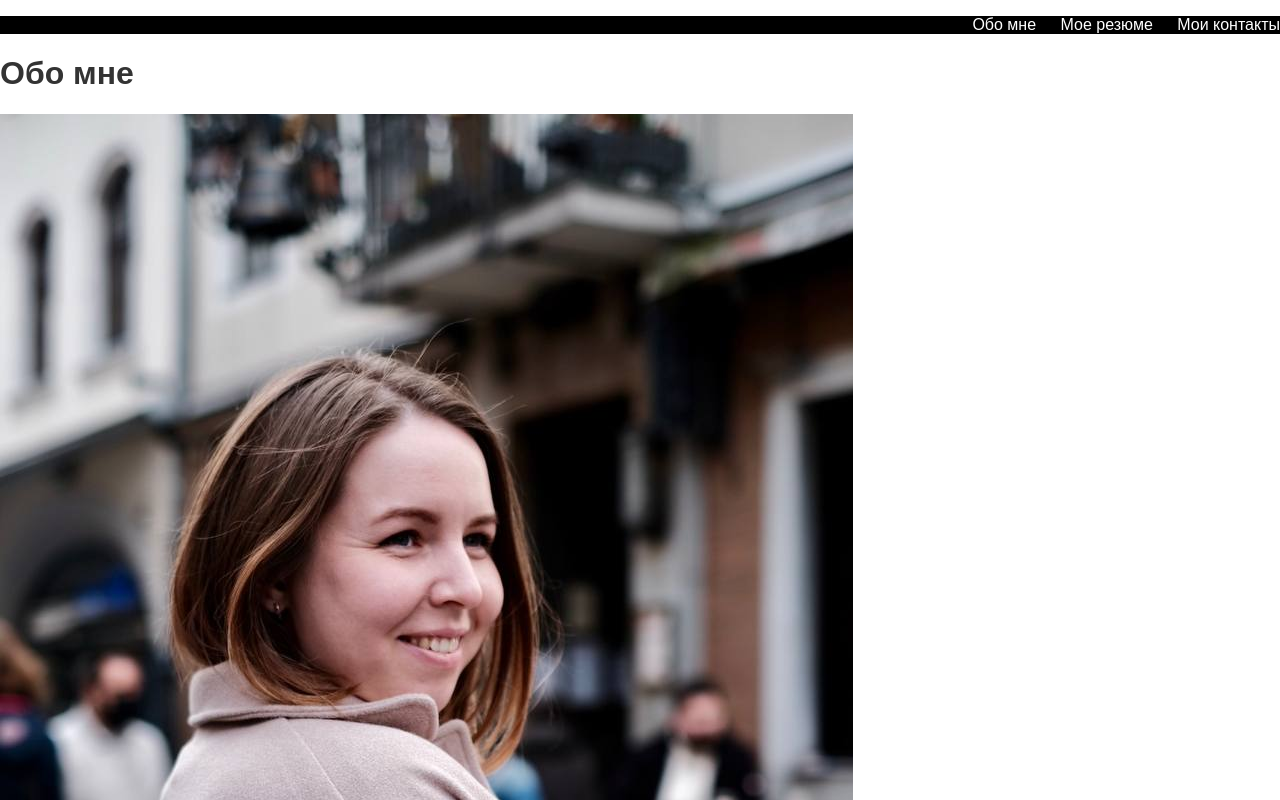
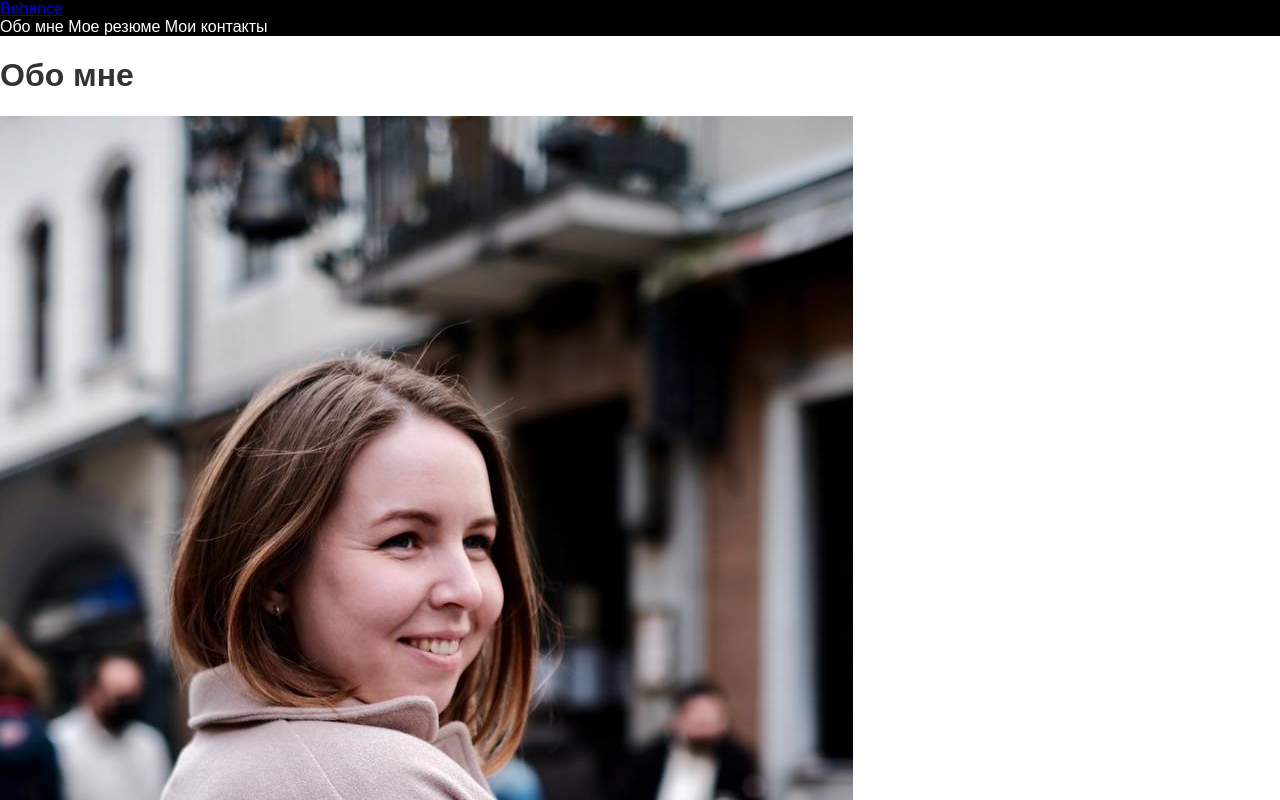
Before and after one commit to redormio/cv, a plain HTML site: page index.html in a window 1280 px wide. Shown: the top 800 px of the page. Drawn offline with Linux system fonts and the light colour scheme.

Commit message:
Update index.html

```diff
--- a/index.html
+++ b/index.html
@@ -8,15 +8,16 @@
 </head>
 <body>
     <header>
-        <nav>
-            <ul>
-                <li><a href="#about-me">Обо мне</a></li>
-                <li><a href="#my-cv">Мое резюме</a></li>
-                <li><a href="#contact-me">Мои контакты</a></li>
-            </ul>
-        </nav>
-    </header>
-    <div id="about-me" class="content-block">
+  <div class="wrap-logo">
+  <a href="https://www.behance.net/redormio" class="logo">Behance</a>
+  </div>
+  <nav>
+    <a class="active" href="#about-me">Обо мне</a>
+    <a href="#my-cv">Мое резюме</a>
+    <a href="#contact-me">Мои контакты</a>
+  </nav>
+</header>
+         <div id="about-me" class="content-block">
         <h1>Обо мне</h1>
         <img src="https://github.com/redormio/cv/blob/main/photo_2022-03-31_01-56-05.jpg" alt="Моя фотография" class="rounded">
         <p>Всем привет! Меня зовут Анастасия, и я из славного города Челябинск. Я работаю старшим контент-менеджером в компании BGS Group. Я самостоятельно изучила HTML5 и CSS и сейчас в процессе овладения java script.</p>
```
